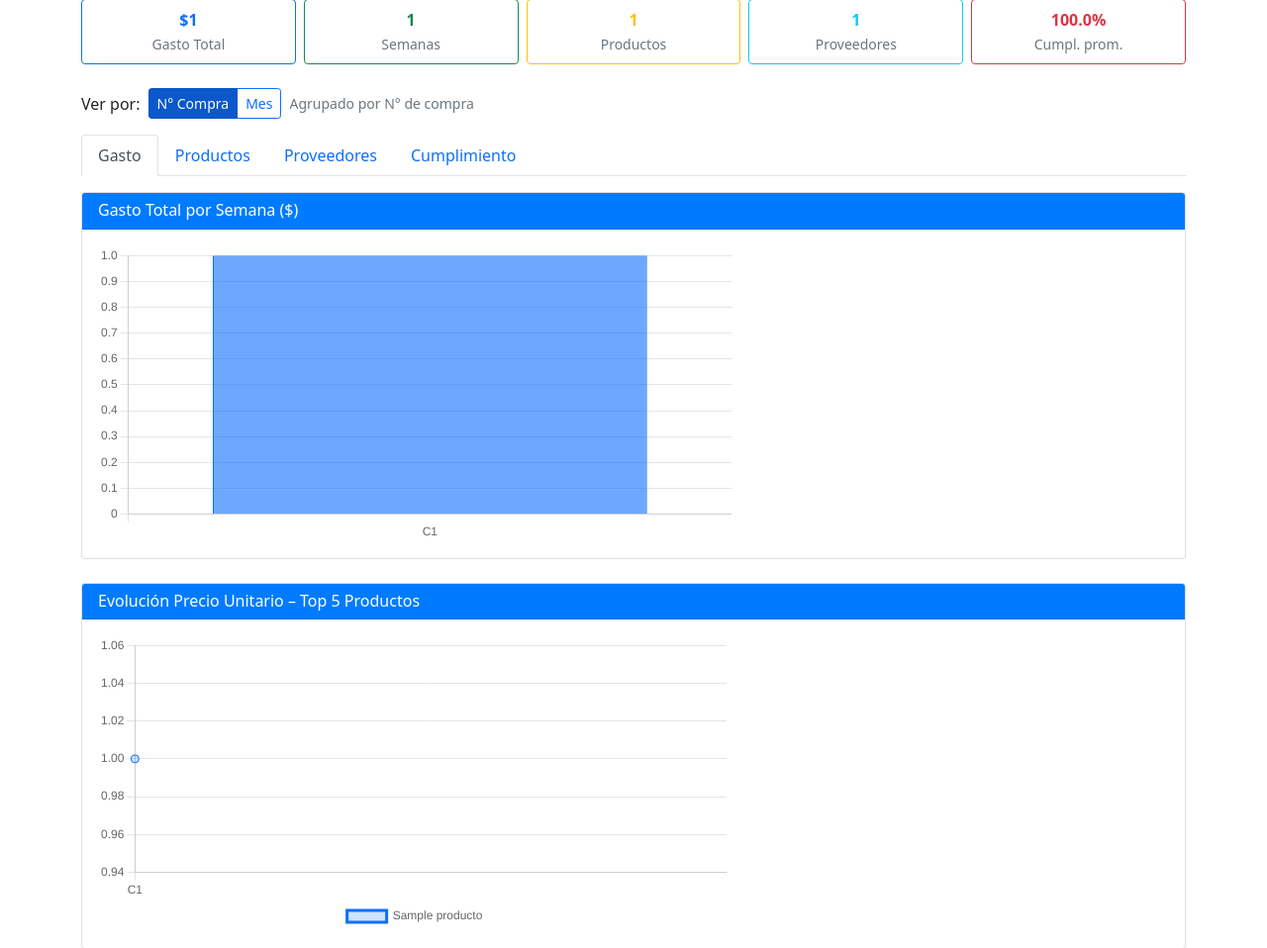
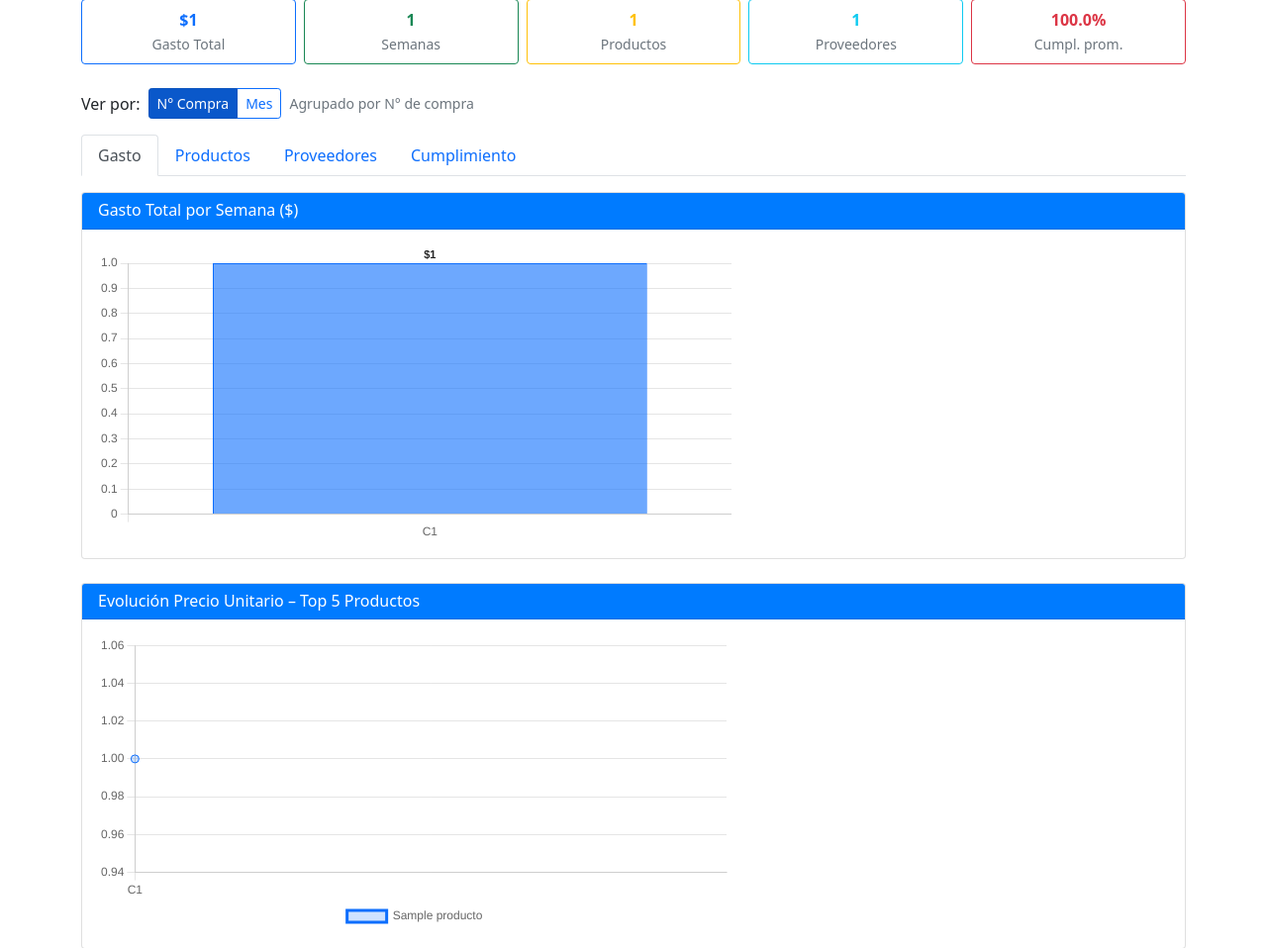
Before and after one commit to ecanar/AppMontebello, a Flask app: page /analisis in a window 1280 px wide. Shown: the part 191-1149 px from the top of the page at 99% size. Run offline with Flask 3, Linux system fonts and the light colour scheme; a user stored in the database is signed in; tables that the repository leaves empty hold one stand-in row (values such as "Sample post"); some libraries are stand-ins or nearby versions.

Commit message:
fix: valores fijos sobre barras verticales chartGasto y chartSalidas

```diff
--- a/templates/analisis.html
+++ b/templates/analisis.html
@@ -234,12 +234,49 @@ function setScrollWidth(contId, n) {
     document.getElementById(contId).style.width = Math.max(640, n * 62) + 'px';
 }
 
+/* ---- Plugin: valores fijos sobre barras ---- */
+const barValuePlugin = {
+    id: 'barValuePlugin',
+    afterDatasetsDraw(chart) {
+        const opts = chart.options.plugins.barValuePlugin || {};
+        const isHoriz = chart.options.indexAxis === 'y';
+        const { ctx } = chart;
+        chart.data.datasets.forEach((ds, di) => {
+            chart.getDatasetMeta(di).data.forEach((bar, i) => {
+                const v = ds.data[i];
+                if (v == null || v === 0) return;
+                let label;
+                if (opts.isMoney)     label = '$' + Math.round(v).toLocaleString('es-CO');
+                else if (opts.isPct)  label = v + '%';
+                else if (opts.isFreq) label = v + ' veces';
+                else                  label = String(Math.round(v));
+                ctx.save();
+                ctx.font = 'bold 11px sans-serif';
+                ctx.fillStyle = '#222';
+                if (isHoriz) {
+                    ctx.textAlign = 'left';
+                    ctx.textBaseline = 'middle';
+                    ctx.fillText(label, bar.x + 5, bar.y);
+                } else {
+                    ctx.textAlign = 'center';
+                    ctx.textBaseline = 'bottom';
+                    ctx.fillText(label, bar.x, bar.y - 3);
+                }
+                ctx.restore();
+            });
+        });
+    }
+};
+
 /* ---- Crear gráficos ---- */
 const chartGasto = new Chart(document.getElementById('chartGastoSemana'), {
+    plugins: [barValuePlugin],
     type: 'bar',
     data: { labels: [], datasets: [{ label: 'Gasto ($)', data: [],
         backgroundColor: '#0d6efd99', borderColor: '#0d6efd', borderWidth: 1 }] },
-    options: { ...scrollOpts, plugins: { legend: { display: false } },
+    options: { ...scrollOpts,
+        plugins: { legend: { display: false }, barValuePlugin: { isMoney: true } },
+        layout: { padding: { top: 18 } },
         scales: { y: { beginAtZero: true } } }
 });
 
@@ -266,10 +303,13 @@ const chartCumpl = new Chart(document.getElementById('chartCumplimiento'), {
 });
 
 const chartSalidas = new Chart(document.getElementById('chartSalidas'), {
+    plugins: [barValuePlugin],
     type: 'bar',
     data: { labels: [], datasets: [{ label: 'Salidas', data: [],
         backgroundColor: '#0dcaf099', borderColor: '#0dcaf0', borderWidth: 1 }] },
-    options: { ...scrollOpts, plugins: { legend: { display: false } },
+    options: { ...scrollOpts,
+        plugins: { legend: { display: false }, barValuePlugin: {} },
+        layout: { padding: { top: 18 } },
         scales: { y: { beginAtZero: true, ticks: { stepSize: 1 } } } }
 });
 
@@ -317,30 +357,6 @@ function setMode(mode) {
 }
 
 /* ---- Gráficos estáticos (no cambian con el selector) ---- */
-const barValuePlugin = {
-    id: 'barValuePlugin',
-    afterDatasetsDraw(chart) {
-        const opts = chart.options.plugins.barValuePlugin || {};
-        const { ctx } = chart;
-        chart.data.datasets.forEach((ds, di) => {
-            chart.getDatasetMeta(di).data.forEach((bar, i) => {
-                const v = ds.data[i];
-                if (v == null) return;
-                const label = opts.isMoney
-                    ? '$' + Math.round(v).toLocaleString('es-CO')
-                    : v + ' veces';
-                ctx.save();
-                ctx.font = 'bold 11px sans-serif';
-                ctx.fillStyle = '#222';
-                ctx.textAlign = 'left';
-                ctx.textBaseline = 'middle';
-                ctx.fillText(label, bar.x + 6, bar.y);
-                ctx.restore();
-            });
-        });
-    }
-};
-
 new Chart(document.getElementById('chartTopGasto'), {
     plugins: [barValuePlugin],
     type: 'bar',
```
